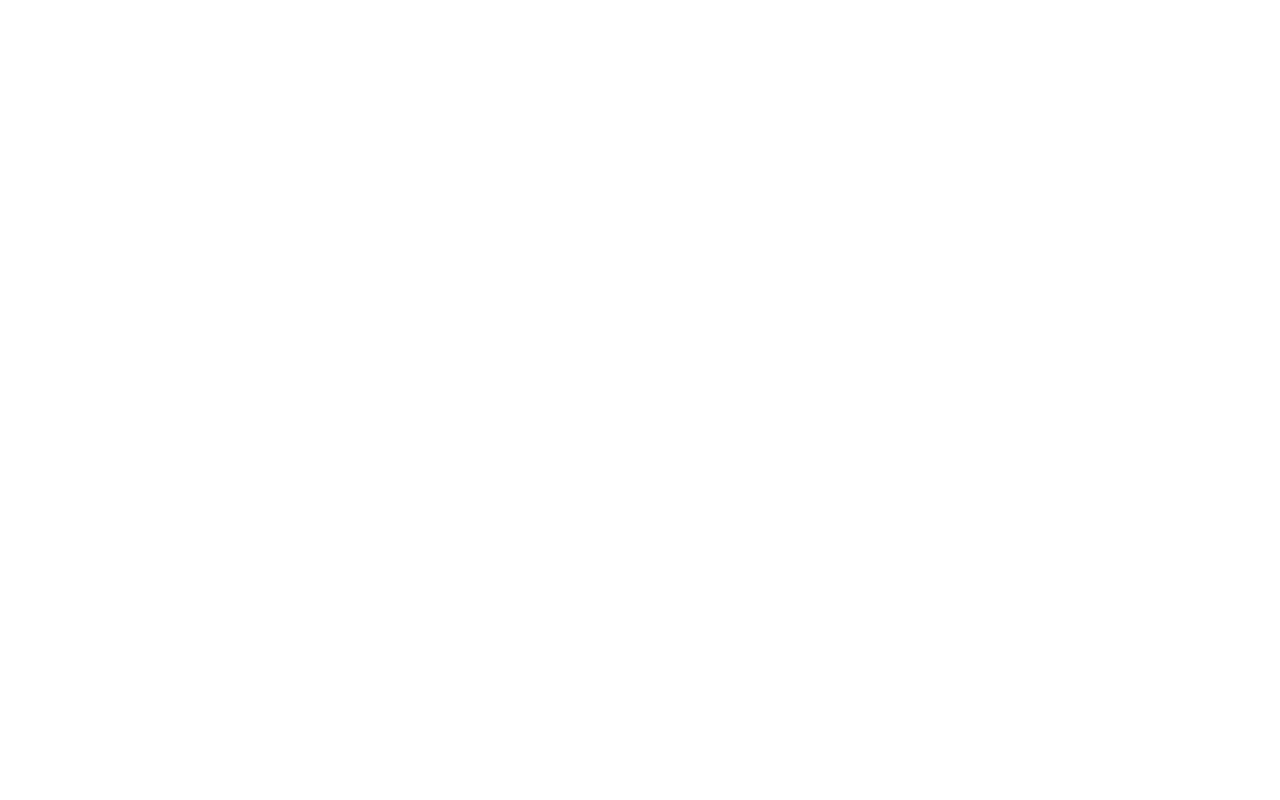
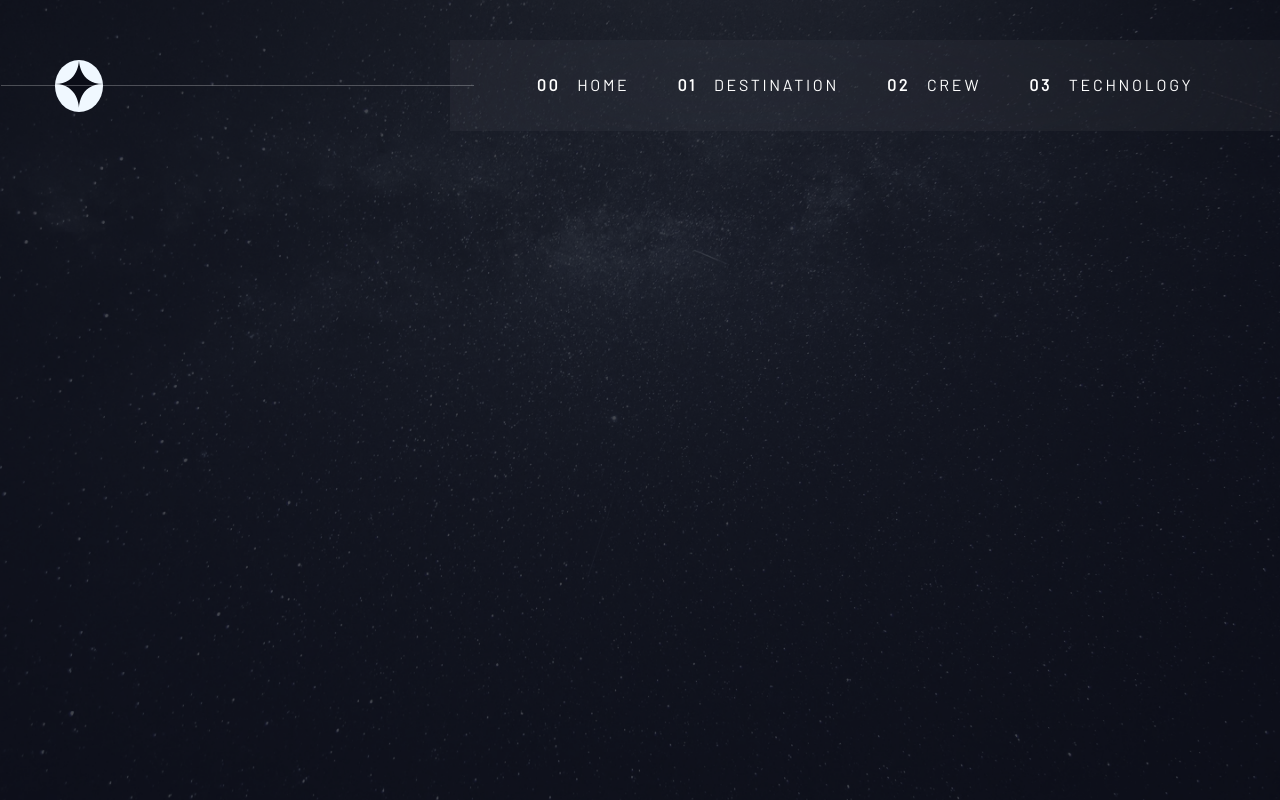
Before and after one commit to Trsnbyv/Collaborate, a plain HTML site: page ozodbek.html in a window 1280 px wide. Drawn offline with Linux system fonts and the light colour scheme.

Commit message:
Finish moon part

```diff
--- a/ozodbek.html
+++ b/ozodbek.html
@@ -6,7 +6,68 @@
     <title>Collaborate</title>
     <link rel="stylesheet" href="./css/main.css">
 </head>
-<body>
+<body class="moon-body">
+    <header class="moon-header">
+        <div class="moon-top lounch">
+          <a class="star__logo-link" href="/">
+              <img src="./images/Path.svg" alt="Site Logo" width="48" height="48">
+          </a>
+          <nav class="lounch__navbar navbar">
+              <ul class="navbar__list">
+                  <li class="navbar__item">
+                      <a class="navbar__link" href="./index.html">
+                          <span class="navbar__bold">00</span>
+                          HOME
+                      </a>
+                  </li>
+                  <li class="navbar__item">
+                      <a class="navbar__link" href="./ulugbek.html">
+                          <span class="navbar__bold">01</span>
+                          DESTINATION
+                      </a>
+                  </li>
+                  <li class="navbar__item">
+                      <a class="navbar__link" href="./asror.html">
+                          <span class="navbar__bold">02</span>
+                          CREW
+                      </a>
+                  </li>
+                  <li class="navbar__item">
+                      <a class="navbar__link" href="./lounch.html">
+                          <span class="navbar__bold">03</span>
+                          TECHNOLOGY
+                      </a>
+                  </li>
+              </ul>
+          </nav>
+        </div>
+      </header>
+
+    <!-- <div class="_destination">
+        <h1>00 PICK YOUR DESTINATION</h1>
+    </div>
+     -->
+    <!-- <div class="moon__section">
+
+        <div class="moon__img">
+            <img src="./images/Bitmap.png" alt="moon">
+        </div>
+
+        <div class="moon__text">
+            <div class="moon__list">
+                <a href="">MOON</a>
+                <a href="">MARS</a>
+                <a href="">EUROPE</a>
+                <a href="">TITAN</a>
+            </div>
+            <h2>MOON</h2>
+            <p>See our planet as you’ve never seen it before. A perfect relaxing trip away to help regain perspective and come back refreshed. While you’re there, take in some history by visiting the Luna 2 and Apollo 11 landing sites.</p>
+            <div class="moon__footer">
+                <div class="dis__height"></div>
+                <div class="tarvel__time"></div>
+            </div>
+        </div>
+    </div> -->
 
 </body>
 </html>
--- a/scss/_ozodbek.scss
+++ b/scss/_ozodbek.scss
@@ -0,0 +1,74 @@
+
+.moon-body{
+    background-image: url("../images/bodyimg.png");
+    background-repeat: no-repeat;
+    background-size: 100%;
+    background-position: top left;
+}
+.moon-header {
+    padding: 40px 0 76px 55px;
+}
+.moon-top {
+    display: flex;
+    align-items: center;
+    justify-content: space-between;
+}
+.star__logo-link {
+    display: inline-block;
+    background-color: aliceblue;
+    border-radius: 50%;
+}
+
+.navbar__list {
+    display: flex;
+    align-items: center;
+    gap: 48px;
+}
+.navbar{
+    position: relative;
+    width: 830px;
+    display: flex;
+    justify-content: center;
+    backdrop-filter: blur(81.55px);
+    background: rgba(255, 255, 255, 0.04);
+
+    &::before{
+        content: "";
+        position: absolute;
+        width: 473px;
+        height: 1px;
+        background: rgba(255, 255, 255, 0.25);
+        top: 0;
+        bottom: 0;
+        margin: auto 0;
+        left: -449px;
+
+    }
+}
+
+.navbar__link {
+    display: inline-block;
+    padding: 35px 0;
+    color: rgb(255, 255, 255);
+    font-family: Barlow;
+    font-size: 16px;
+    font-weight: 400;
+    line-height: 19px;
+    letter-spacing: 2.7px;
+    border-bottom:2px solid transparent ;
+    transition: all 0.3s;
+
+    &:hover{
+        border-color: white;
+    }
+}
+.navbar__bold {
+    display: inline-block;
+    margin-right: 11px;
+    color: rgb(255, 255, 255);
+    font-family: Barlow;
+    font-size: 16px;
+    font-weight: 700;
+    line-height: 19px;
+    letter-spacing: 2.7px;
+}
```
Also changed, not shown: css/main.css, images/Bitmap.png (added), images/Path.svg (added), images/bodyimg.png (added), images/line.svg (added), 1 other file.
